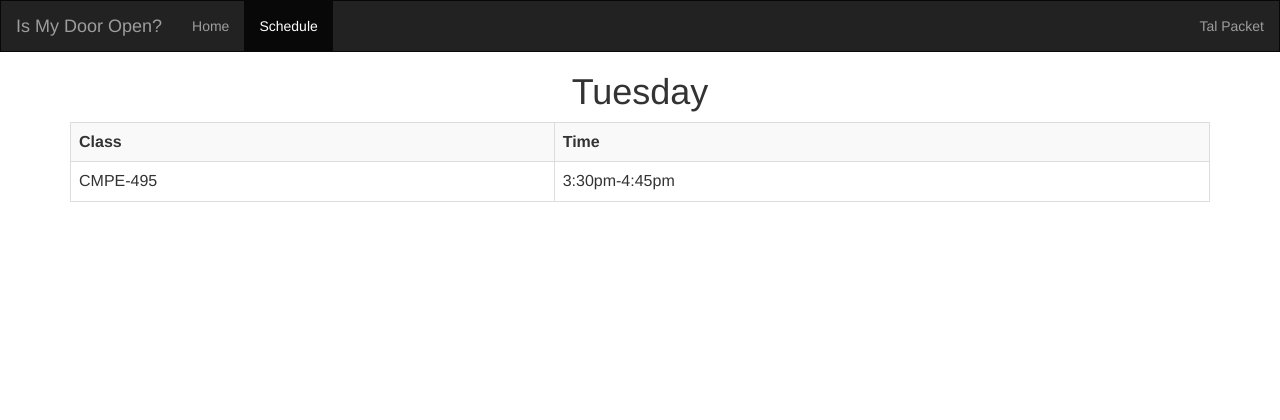
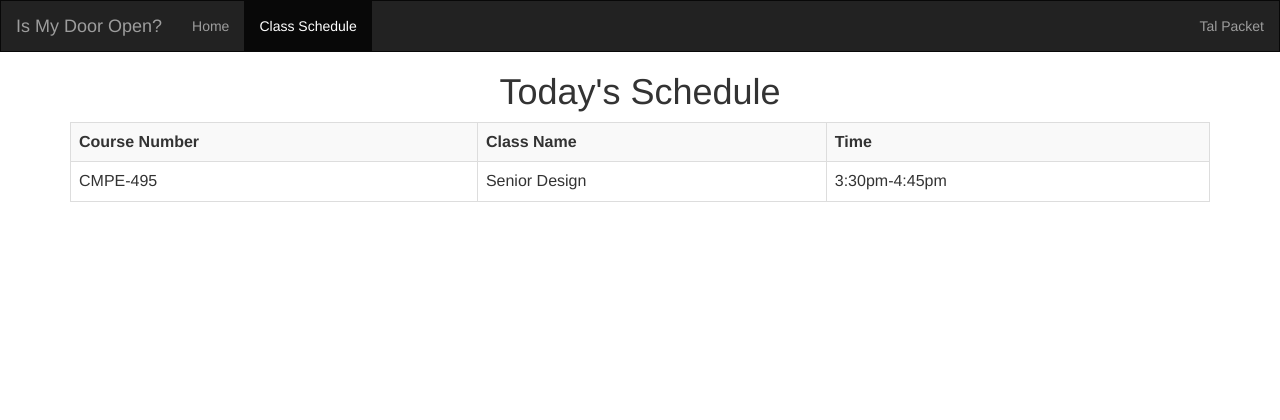
Before and after one commit to VictoriaWeaver/IsMyDoorOpen, a Flask app: page /schedule in a window 1280 px wide. Shown: the top 420 px of the page. Run offline with Flask 2, Linux system fonts and the light colour scheme; some libraries are stand-ins or nearby versions.

Commit message:
Cleanup the tabular display of the schedule

```diff
--- /dev/null
+++ b/app/course.py
@@ -0,0 +1,19 @@
+class Course():
+    """
+    Class for the attributes of courses
+    """
+    def __init__(self, course_num, class_name, time):
+        """
+        :param course_num: the course number in SIS
+        :param class_name: the name of the course
+        :param time: the time span for the class
+
+        Initialize the Course
+        """
+
+        # TODO add in an attribute for which days of the week the class occurs
+        # currently just manually adding in the classes for each day of the week
+
+        self.course_num = course_num
+        self.class_name = class_name
+        self.time = time
--- a/app/templates/base.html
+++ b/app/templates/base.html
@@ -97,7 +97,7 @@
         {% block navigation %}
         <ul class="nav navbar-nav">
             <li class="active"><a href="/">Home</a></li>
-            <li><a href="/schedule">Schedule</a></li>
+            <li><a href="/schedule">Class Schedule</a></li>
         </ul>
         <ul class="nav navbar-nav navbar-right">
             <li><a href="/talpacket">Tal Packet</a></li>
--- a/app/templates/schedule.html
+++ b/app/templates/schedule.html
@@ -2,7 +2,7 @@
 {% block navigation %}
 <ul class="nav navbar-nav">
     <li><a href="/">Home</a></li>
-    <li class="active"><a href="/schedule">Schedule</a></li>
+    <li class="active"><a href="/schedule">Class Schedule</a></li>
 </ul>
 <ul class="nav navbar-nav navbar-right">
     <li><a href="/talpacket">Tal Packet</a></li>
@@ -12,122 +12,29 @@
 {% block content %}
 <center>
     <!--get the data. Display the classes for the corresponding day-->
+    {% if day >= 5 %}
     <div>
-        {% if day==0 %}
-        <h1>Monday</h1>
-        <!--Monday classes-->
+        <h1>It's the weekend! No classes today!</h1>
+        <img src="/static/img/hobbes.jpg" class="img-rounded">
+    </div>
+    {% else %}
     <div class="container">
-            <div class="table-responsive">
+        <h1> Today's Schedule</h1>
         <table class="table table-striped table-bordered">
             <tr>
-                        <th>Class</th>
+                <th>Course Number</th>
+                <th>Class Name</th>
                 <th>Time</th>
             </tr>
+            {% for c in classes %}
             <tr>
-                        <td>CMPE-610</td>
-                        <td>10:00am-11:50am</td>
+                <td>{{ c.course_num }}</td>
+                <td>{{ c.class_name }}</td>
+                <td>{{ c.time }}</td>
             </tr>
-                    <tr>
-                        <td>CMPE-685</td>
-                        <td>1:00pm-2:50pm</td>
-                    </tr>
-                    <tr>
-                        <td>CMPE-530</td>
-                        <td>3:00pm-4:15pm</td>
-                    </tr>
-                    <tr>
-                        <td>CMPE-550</td>
-                        <td>5:00pm-6:15pm</td>
-                    </tr>
+            {% endfor %}
         </table>
     </div>
-        </div>
-        {% elif day==1 %}
-        <h1>Tuesday</h1>
-        <!--Tuesday classes-->
-        <div class="container">
-            <div class="table-responsive">
-                <table class="table table-striped table-bordered">
-                    <tr>
-                        <th>Class</th>
-                        <th>Time</th>
-                    </tr>
-                    <tr>
-                        <td>CMPE-495</td>
-                        <td>3:30pm-4:45pm</td>
-                    </tr>
-                </table>
-            </div>
-        </div>
-        {% elif day==2 %}
-        <h1>Wednesday</h1>
-        <!--Wednesday classes-->
-        <div class="container">
-            <div class="table-responsive">
-                <table class="table table-striped table-bordered">
-                    <tr>
-                        <th>Class</th>
-                        <th>Time</th>
-                    </tr>
-                    <tr>
-                        <td>CMPE-610</td>
-                        <td>10:00am-11:50am</td>
-                    </tr>
-                    <tr>
-                        <td>CMPE-685</td>
-                        <td>1:00pm-2:50pm</td>
-                    </tr>
-                    <tr>
-                        <td>CMPE-530</td>
-                        <td>3:00pm-4:15pm</td>
-                    </tr>
-                    <tr>
-                        <td>CMPE-550</td>
-                        <td>5:00pm-6:15pm</td>
-                    </tr>
-                </table>
-            </div>
-        </div>
-        {% elif day==3 %}
-        <h1>Thursday</h1>
-        <!--Thursday classes-->
-        <div class="container">
-            <div class="table-responsive">
-                <table class="table table-striped table-bordered">
-                    <tr>
-                        <th>Class</th>
-                        <th>Time</th>
-                    </tr>
-                    <tr>
-                        <td>CMPE-495</td>
-                        <td>3:30pm-4:45pm</td>
-                    </tr>
-                </table>
-            </div>
-        </div>
-        {% elif day==4 %}
-        <h1>Friday</h1>
-        <!--Friday classes-->
-        <div class="container">
-            <div class="table-responsive">
-                <table class="table table-striped table-bordered">
-                    <tr>
-                        <th>Class</th>
-                        <th>Time</th>
-                    </tr>
-                    <tr>
-                        <td>CMPE-530-Lab</td>
-                        <td>2:00pm-3:50pm</td>
-                    </tr>
-                </table>
-            </div>
-        </div>
-        {% else %}
-        <h1>It's the weekend! No classes today!</h1>
-        <img src="/static/img/hobbes.jpg" class="img-rounded">
     {% endif %}
-    </div>
-
-    <!--<img src="/static/img/schedule.png" class="img-rounded">-->
 </center>
 {% endblock %}
--- a/app/templates/talpacket.html
+++ b/app/templates/talpacket.html
@@ -2,7 +2,7 @@
 {% block navigation %}
 <ul class="nav navbar-nav">
     <li><a href="/">Home</a></li>
-    <li><a href="/schedule">Schedule</a></li>
+    <li><a href="/schedule">Class Schedule</a></li>
 </ul>
 <ul class="nav navbar-nav navbar-right">
     <li class="active"><a href="/talpacket">Tal Packet</a></li>
--- a/app/views.py
+++ b/app/views.py
@@ -1,6 +1,7 @@
 from flask import render_template
 from app import app
 import datetime
+from . import course
 
 @app.route('/')
 def home():
@@ -12,6 +13,32 @@ def talpacket():
 
 @app.route('/schedule')
 def schedule():
-    weekday = datetime.datetime.today().weekday()
-    print ('hello {}'.format(weekday))
-    return render_template('schedule.html', day=weekday)  # render a template
+    # Classes in my schedule
+    c1 = course.Course('CMPE-495','Senior Design',' 3:30pm-4:45pm')
+    c2 = course.Course('CMPE-530','Digital IC Design','3:00pm-4:15pm')
+    c3 = course.Course('CMPE-530 Lab','Digital IC Design','2:00pm-3:50pm')
+    c4 = course.Course('CMPE-550','Computer Architecture','5:00pm-6:15pm')
+    c5 = course.Course('CMPE-610','Analytical Topics','10:00am-11:50am')
+    c6 = course.Course('CMPE-685','Computer Vision','1:00pm-2:50pm')
+
+    # Classes for each day of the week (chronological order)
+    mon = [c5, c6, c2, c4]
+    tues = [c1]
+    wed = [c5, c6, c2, c4]
+    thurs = [c1]
+    fri = [c3]
+    sat = []
+    sun = []
+
+    # Dictionary for each day of the week
+    dow = datetime.datetime.today().weekday()
+    weekdays = { 0:mon,
+                 1:tues,
+                 2:wed,
+                 3:thurs,
+                 4:fri,
+                 5:sat,
+                 6:sun
+                 }
+
+    return render_template('schedule.html', day=dow, classes=weekdays[dow])  # render a template
```
Lines whose indentation alone changed are shown as unchanged.
